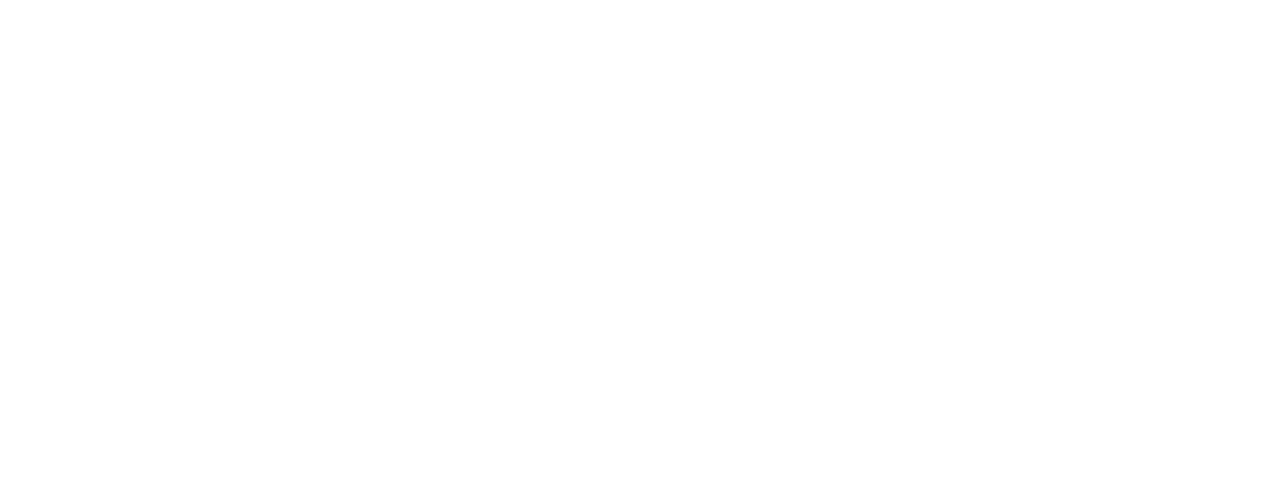
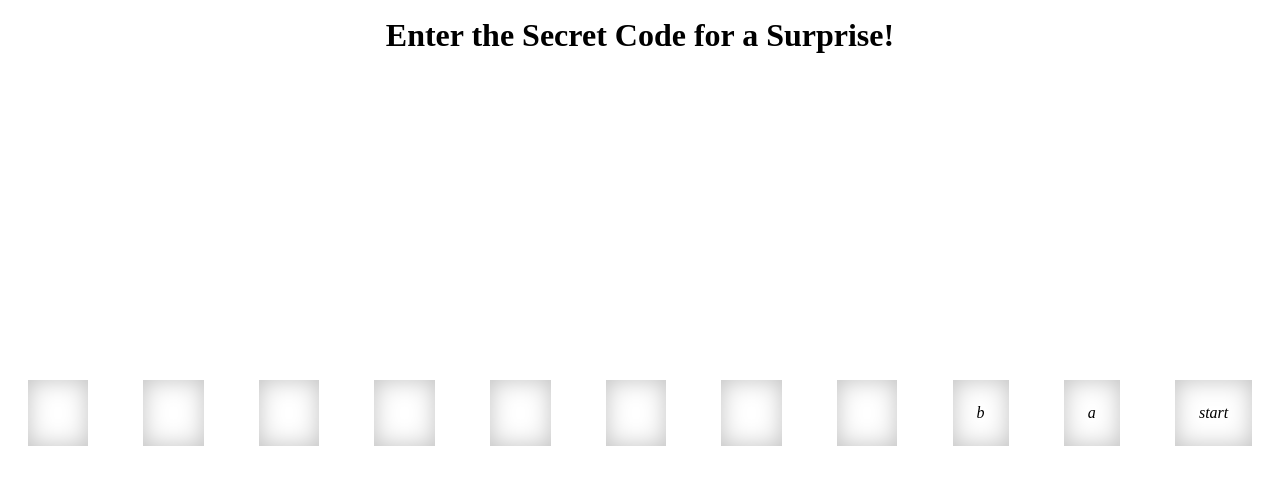
Before and after one commit to sheafitzek/js30-12_key-sequence-detection, a plain HTML site: page src/index.html in a window 1280 px wide. Drawn offline with Linux system fonts and the light colour scheme.

Commit message:
start laying out html

```diff
--- a/src/index.html
+++ b/src/index.html
@@ -11,7 +11,7 @@
 
 		<link rel="shortcut icon" type="image/x-icon" href="media/images/favicon.ico"/>
 
-    <!-- <link type="text/css" rel="stylesheet" href="https://cdnjs.cloudflare.com/ajax/libs/font-awesome/4.7.0/css/font-awesome.min.css" /> -->
+		<link type="text/css" rel="stylesheet" href="https://cdnjs.cloudflare.com/ajax/libs/font-awesome/4.7.0/css/font-awesome.min.css" />
 
 		<!-- <link rel="stylesheet" href="https://fonts.googleapis.com/css?family=Bellefair|Rakkas|Share"> -->
 
@@ -24,24 +24,54 @@
 	<body>
 
 		<header class="main-header">
-      <nav>
-      </nav>
+			<h1>Enter the Secret Code for a Surprise!</h1>
 		</header>
 
 		<main class="main-grid">
 
-      <sidebar>
-      </sidebar>
+			<div>
+				<i class="fa-arrow-up"></i>
+			</div>
 
-      <section>
+			<div>
+				<i class="fa-arrow-up"></i>
+			</div>
 
-      </section>
+			<div>
+				<i class="fa-arrow-down"></i>
+			</div>
 
-      <section>
-      </section>
+			<div>
+				<i class="fa-arrow-down"></i>
+			</div>
 
-      <section>
-      </section>
+			<div>
+				<i class="fa-arrow-left"></i>
+			</div>
+
+			<div>
+				<i class="fa-arrow-right"></i>
+			</div>
+
+			<div>
+				<i class="fa-arrow-left"></i>
+			</div>
+
+			<div>
+				<i class="fa-arrow-right"></i>
+			</div>
+
+			<div>
+				<i>b</i>
+			</div>
+
+			<div>
+				<i>a</i>
+			</div>
+
+			<div>
+				<i>start</i>
+			</div>
 
 		</main>
 
--- a/src/js/index.js
+++ b/src/js/index.js
@@ -1,6 +1,6 @@
 const app = {
 	config: {
-		container: document.querySelector(`.targetClassOrId`), // "targetClassOrId" is the class (or id) of the "app" we are working on
+		keyDivs: [...document.querySelectorAll(`main.div`)],
 		subContainer: document.querySelector(`.targetClassOrId`), // a child of "container"
 		secretCode: [`ArrowUp`, `ArrowUp`, `ArrowDown`, `ArrowDown`, `ArrowLeft`, `ArrowRight`, `ArrowLeft`, `ArrowRight`, `b`, `a`, `Enter`],
 		pressed: [],
@@ -28,6 +28,14 @@ const app = {
 			&& console.log(`you did it!`);
 	},
 
+	revealCode(pressed, code) {
+		const keys = app.config.keyDivs;
+
+		keys.forEadh((key, index)=> {
+			// hide divs until the correct key(sequence) is pressed
+		});
+	}
+
 };
 
 window.onload = app.init;
--- a/src/scss/index.scss
+++ b/src/scss/index.scss
@@ -0,0 +1,52 @@
+*,
+*:before,
+*:after {
+	box-sizing: border-box;
+}
+
+html,
+body {
+	width: 100%;
+	height: 100%;
+	margin: 0;
+}
+
+body {
+	display: flex;
+	flex-direction: column;
+}
+
+header {
+	display: flex;
+	justify-content: center;
+	align-items: center;
+
+	height: 50px;
+	background: transparent;
+}
+
+header h1 {
+	text-align: center;
+	padding-top: 20px;
+}
+
+main {
+	display: flex;
+	flex-direction: row;
+	justify-content: space-around;
+	align-items: center;
+	align-content: center;
+	flex-wrap: wrap;
+
+	flex: 1;
+}
+
+main div {
+	display: flex;
+
+	padding: 1.5rem;
+	margin-left: 10px;
+	margin-right: 10px;
+	margin-bottom: 25px;
+	box-shadow: inset 0 0 25px rgba(0,0,0,0.25);
+}
```
Also changed, not shown: src/css/index.css, 1 other file. Lines whose indentation alone changed are shown as unchanged.
